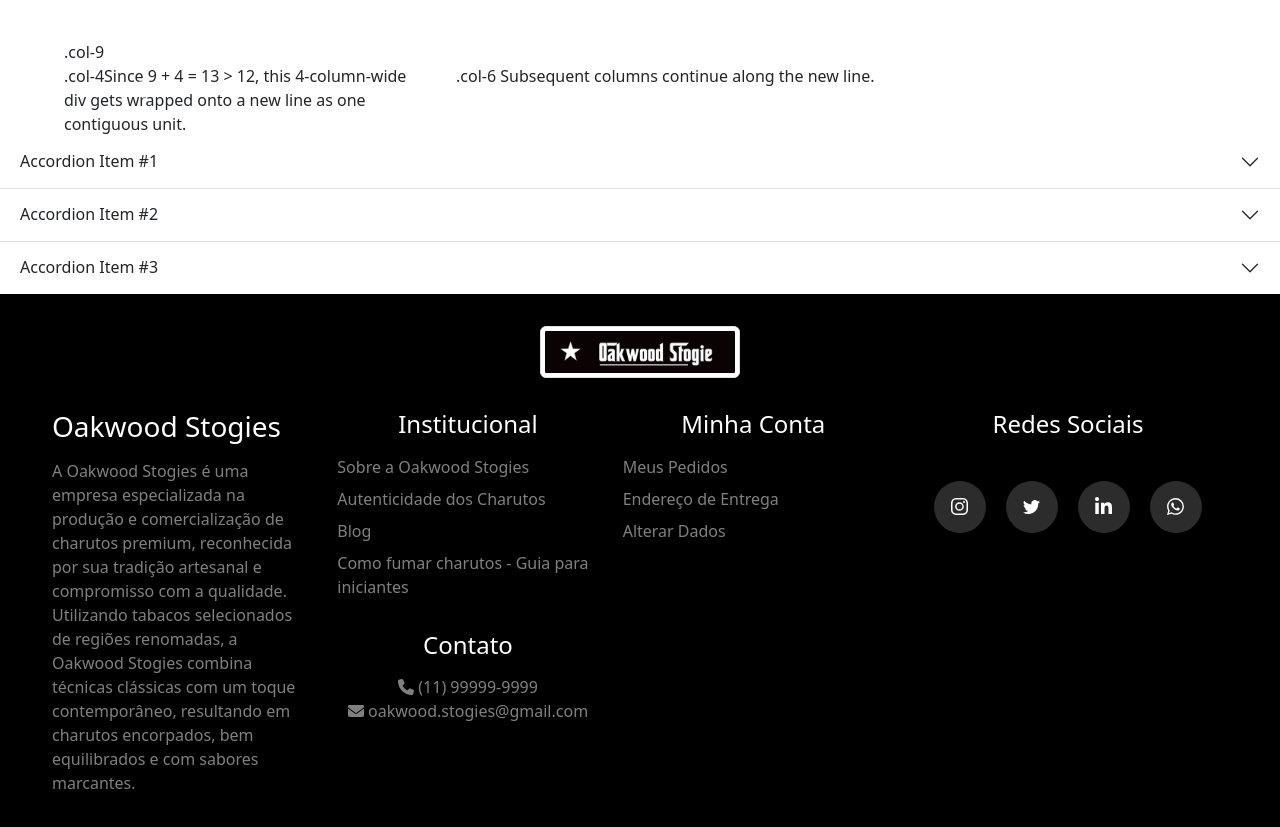
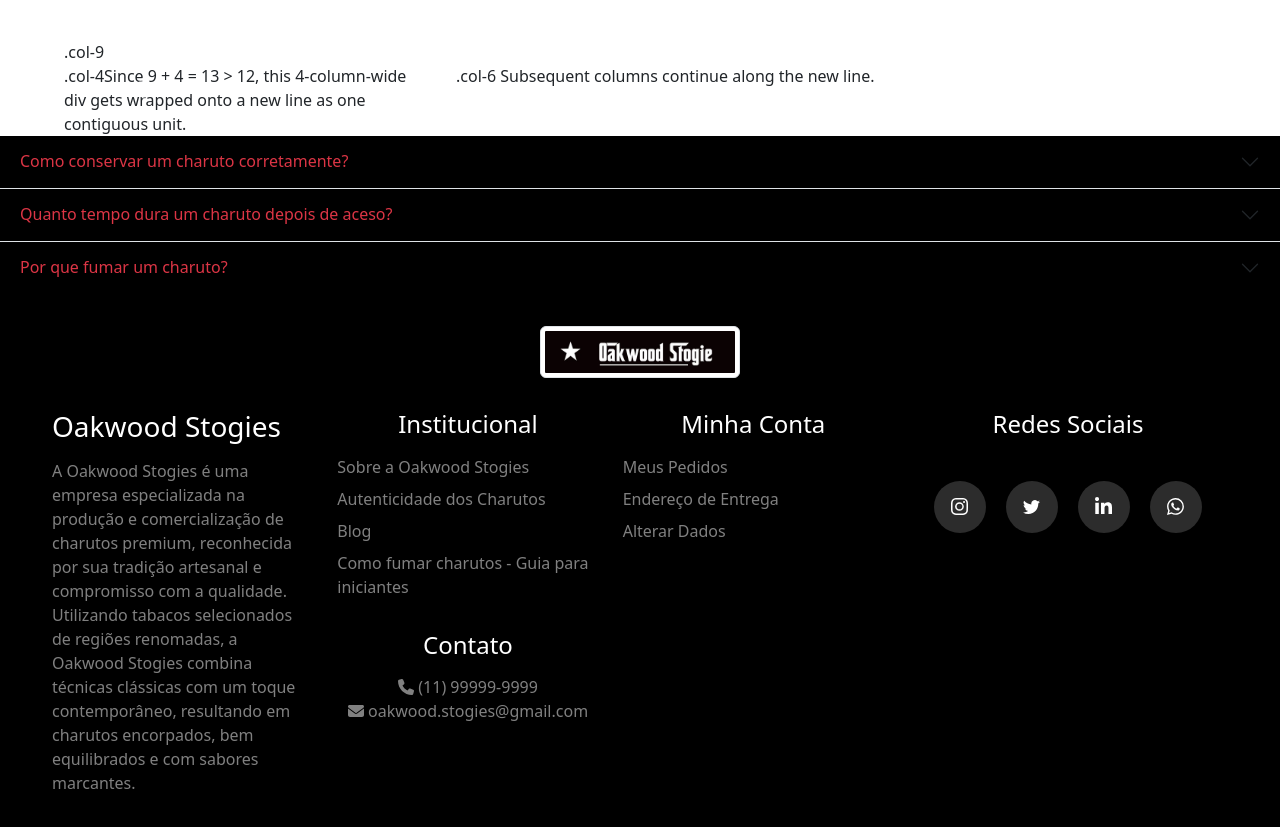
Before and after one commit to felipehsss/GIT-OAKWOOD-STOGIE, a Next.js app in the folder oak-stogie/: page / in a window 1280 px wide. Shown: the part 900-1727 px from the top of the page. Built offline with nearby package versions, Linux system fonts and the light colour scheme.

Commit message:
arrumei os questions

```diff
--- a/oak-stogie/src/components/Questions/Questions.jsx
+++ b/oak-stogie/src/components/Questions/Questions.jsx
@@ -5,35 +5,35 @@
 
 const Questions = () => {
     return (
-        <div className="accordion accordion-flush" id="accordionFlushExample">
-            <div className="accordion-item">
-                <h2 className="accordion-header">
-                    <button className="accordion-button collapsed" type="button" data-bs-toggle="collapse" data-bs-target="#flush-collapseOne" aria-expanded="false" aria-controls="flush-collapseOne">
-                        Accordion Item #1
+        <div className="accordion accordion-flush bg-danger" id="accordionFlushExample">
+            <div className="accordion-item questions-background">
+                <h2 className="accordion-header ">
+                    <button className="text-danger accordion-button collapsed questions-background" type="button" data-bs-toggle="collapse" data-bs-target="#flush-collapseOne" aria-expanded="false" aria-controls="flush-collapseOne">
+                        Como conservar um charuto corretamente?
                     </button>
                 </h2>
                 <div id="flush-collapseOne" className="accordion-collapse collapse" data-bs-parent="#accordionFlushExample">
-                    <div className="accordion-body">Placeholder content for this accordion, which is intended to demonstrate the <code>.accordion-flush</code> class. This is the first item's accordion body.</div>
+                    <div className="accordion-body text-light">Charutos devem ser armazenados em um umidificador (humidor) com umidade entre 65% e 72% e temperatura em torno de 18°C a 21°C. Isso evita que fiquem secos ou úmidos demais, o que pode afetar o sabor e a queima.</div>
                 </div>
             </div>
-            <div className="accordion-item">
+            <div className="accordion-item questions-background">
                 <h2 className="accordion-header">
-                    <button className="accordion-button collapsed" type="button" data-bs-toggle="collapse" data-bs-target="#flush-collapseTwo" aria-expanded="false" aria-controls="flush-collapseTwo">
-                        Accordion Item #2
+                    <button className="text-danger accordion-button collapsed questions-background" type="button" data-bs-toggle="collapse" data-bs-target="#flush-collapseTwo" aria-expanded="false" aria-controls="flush-collapseTwo">
+                    Quanto tempo dura um charuto depois de aceso?
                     </button>
                 </h2>
                 <div id="flush-collapseTwo" className="accordion-collapse collapse" data-bs-parent="#accordionFlushExample">
-                    <div className="accordion-body">Placeholder content for this accordion, which is intended to demonstrate the <code>.accordion-flush</code> class. This is the second item's accordion body. Let's imagine this being filled with some actual content.</div>
+                    <div className="accordion-body text-light">Depende do tamanho, mas geralmente um charuto leva de 30 minutos a 1 hora e meia para ser fumado. É comum fumar devagar, dando uma tragada a cada 30 segundos a 1 minuto, para aproveitar melhor os sabores e evitar que ele esquente demais.</div>
                 </div>
             </div>
-            <div className="accordion-item">
+            <div className="accordion-item questions-background">
                 <h2 className="accordion-header">
-                    <button className="accordion-button collapsed" type="button" data-bs-toggle="collapse" data-bs-target="#flush-collapseThree" aria-expanded="false" aria-controls="flush-collapseThree">
-                        Accordion Item #3
+                    <button className="text-danger accordion-button collapsed questions-background" type="button" data-bs-toggle="collapse" data-bs-target="#flush-collapseThree" aria-expanded="false" aria-controls="flush-collapseThree">
+                    Por que fumar um charuto?
                     </button>
                 </h2>
                 <div id="flush-collapseThree" className="accordion-collapse collapse" data-bs-parent="#accordionFlushExample">
-                    <div className="accordion-body">Placeholder content for this accordion, which is intended to demonstrate the <code>.accordion-flush</code> class. This is the third item's accordion body. Nothing more exciting happening here in terms of content, but just filling up the space to make it look, at least at first glance, a bit more representative of how this would look in a real-world application.</div>
+                    <div className="accordion-body text-light">Porque alguns momentos pedem mais do que pressa — pedem presença. Fumar um charuto não é apenas acender e tragar, é um ritual. É sobre parar o tempo, saborear cada nota, cada aroma, e transformar um simples instante em algo memorável. Não é sobre hábito, é sobre experiência. E para quem sabe apreciar, cada tragada é quase como brindar à vida.</div>
                 </div>
             </div>
         </div>
```
